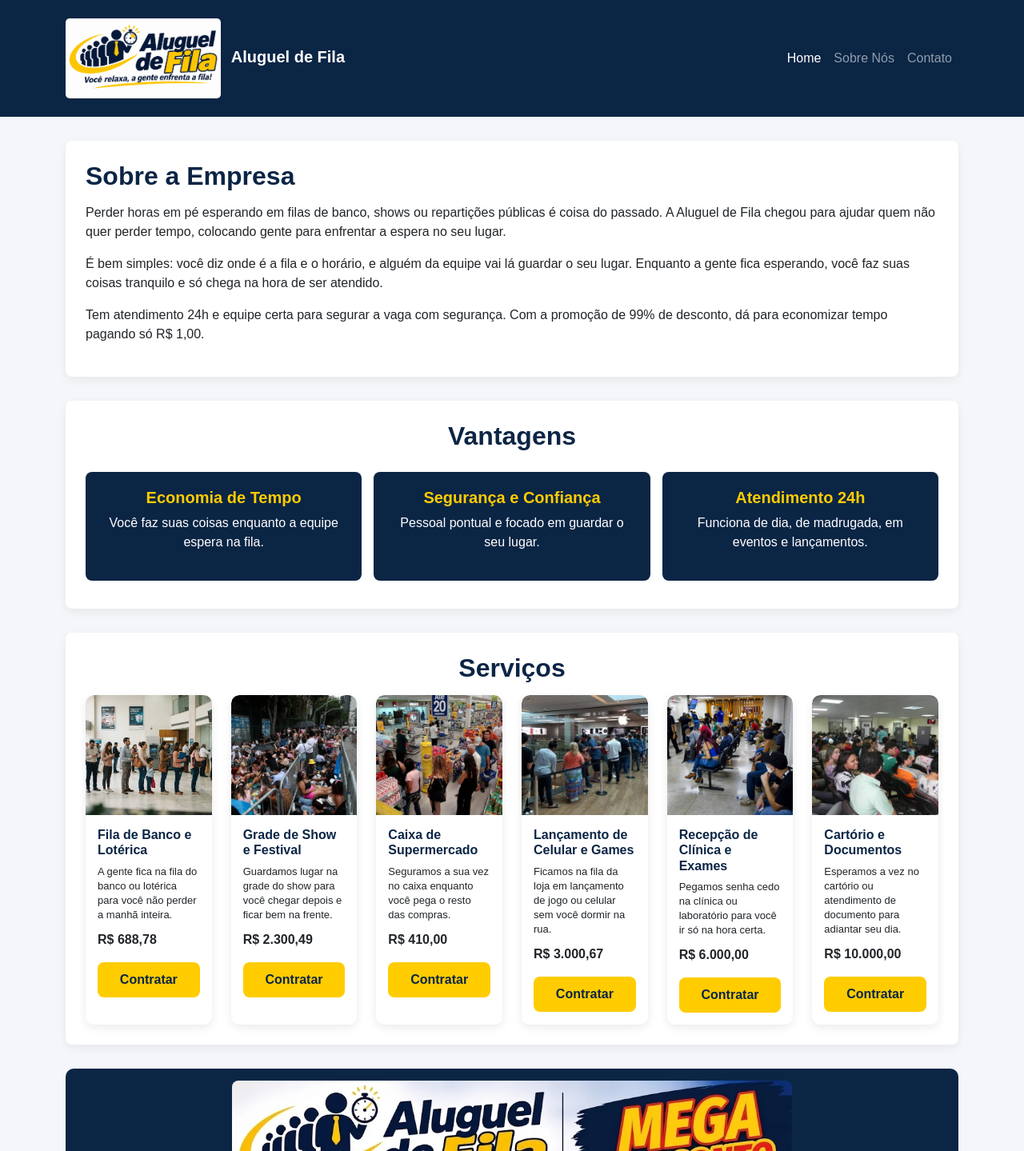
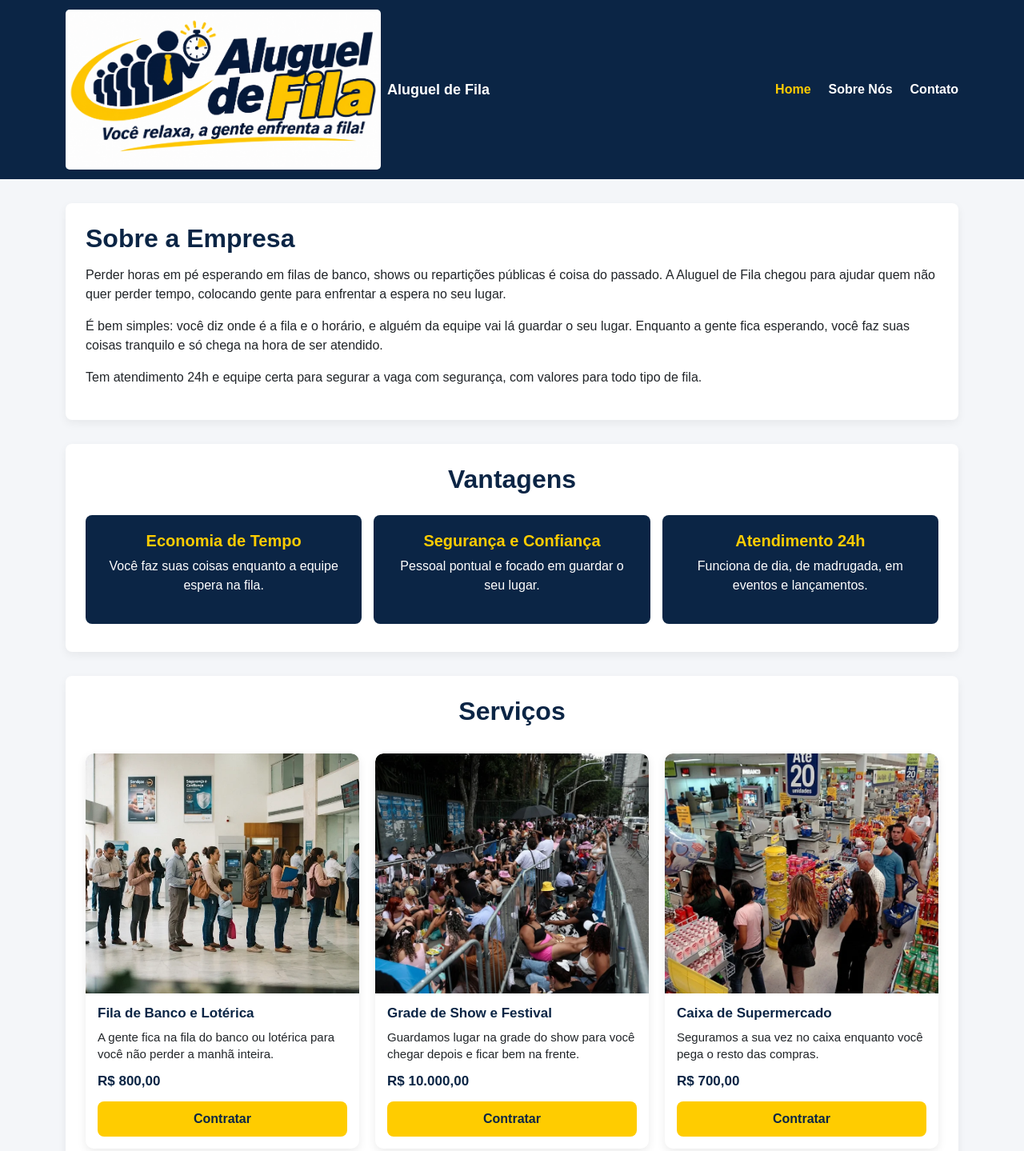
Before and after one commit to viniciuslimavieira1-dot/Projeto-Aluguel-Fila, a plain HTML site: page index.html in a window 1280 px wide. Shown: the top 1439 px of the page at 80% size. Drawn offline with nearby package versions, Linux system fonts and the light colour scheme.

Commit message:
Estilização das páginas

```diff
--- a/index.html
+++ b/index.html
@@ -10,29 +10,16 @@
 <body>
 
     <header>
-        <nav class="navbar navbar-expand-lg navbar-dark">
-            <div class="container">
-                <a class="navbar-brand fw-bold" href="./index.html">
-                    <img src="./img/logo.jpg" alt="Logo Aluguel de Fila" class="logo-topo">
-                    Aluguel de Fila
+        <nav class="container topo-flex">
+            <a class="marca-topo" href="./index.html">
+                <img src="./img/logo.jpg" alt="Logótipo Aluguel de Fila" class="logo-topo">
+                <span>Aluguel de Fila</span>
             </a>
-                <button class="navbar-toggler" type="button" data-bs-toggle="collapse" data-bs-target="#menuNavegacao">
-                    <span class="navbar-toggler-icon"></span>
-                </button>
-                <div class="collapse navbar-collapse" id="menuNavegacao">
-                    <ul class="navbar-nav ms-auto">
-                        <li class="nav-item">
-                            <a class="nav-link active" href="./index.html">Home</a>
-                        </li>
-                        <li class="nav-item">
-                            <a class="nav-link" href="./pages/sobre.html">Sobre Nós</a>
-                        </li>
-                        <li class="nav-item">
-                            <a class="nav-link" href="./pages/contato.html">Contato</a>
-                        </li>
+            <ul class="menu-links">
+                <li><a href="./index.html" class="ativo">Home</a></li>
+                <li><a href="./pages/sobre.html">Sobre Nós</a></li>
+                <li><a href="./pages/contato.html">Contato</a></li>
             </ul>
-                </div>
-            </div>
         </nav>
     </header>
 
@@ -41,7 +28,7 @@
             <h2>Sobre a Empresa</h2>
             <p>Perder horas em pé esperando em filas de banco, shows ou repartições públicas é coisa do passado. A Aluguel de Fila chegou para ajudar quem não quer perder tempo, colocando gente para enfrentar a espera no seu lugar.</p>
             <p>É bem simples: você diz onde é a fila e o horário, e alguém da equipe vai lá guardar o seu lugar. Enquanto a gente fica esperando, você faz suas coisas tranquilo e só chega na hora de ser atendido.</p>
-            <p>Tem atendimento 24h e equipe certa para segurar a vaga com segurança. Com a promoção de 99% de desconto, dá para economizar tempo pagando só R$ 1,00.</p>
+            <p>Tem atendimento 24h e equipe certa para segurar a vaga com segurança, com valores para todo tipo de fila.</p>
         </section>
 
         <section>
@@ -63,77 +50,65 @@
         </section>
 
         <section>
-            <h2 class="text-center">Serviços</h2>
-            <div class="row">
-                <div class="col">
+            <h2 class="text-center mb-4">Serviços</h2>
+            <div class="grade-servicos">
                 <div class="card">
-                        <img src="./img/fila_banco.jpg" class="card-img-top" alt="Fila de Banco">
+                    <img src="./img/fila_banco.jpg" alt="Fila de Banco">
                     <div class="card-body">
-                            <h3 class="card-title h5">Fila de Banco e Lotérica</h3>
+                        <h3 class="card-title">Fila de Banco e Lotérica</h3>
                         <p class="card-text">A gente fica na fila do banco ou lotérica para você não perder a manhã inteira.</p>
-                            <p class="fw-bold">R$ 688,78</p>
+                        <p class="preco-card">R$ 800,00</p>
                         <a href="./pages/contato.html" class="botao">Contratar</a>
                     </div>
                 </div>
-                </div>
 
-                <div class="col">
                 <div class="card">
-                        <img src="./img/fila_show.jpg" class="card-img-top" alt="Fila de Show">
+                    <img src="./img/fila_show.jpg" alt="Fila de Show">
                     <div class="card-body">
-                            <h3 class="card-title h5">Grade de Show e Festival</h3>
+                        <h3 class="card-title">Grade de Show e Festival</h3>
                         <p class="card-text">Guardamos lugar na grade do show para você chegar depois e ficar bem na frente.</p>
-                            <p class="fw-bold">R$ 2.300,49</p>
+                        <p class="preco-card">R$ 10.000,00</p>
                         <a href="./pages/contato.html" class="botao">Contratar</a>
                     </div>
                 </div>
-                </div>
 
-                <div class="col">
                 <div class="card">
-                        <img src="./img/fila_mercado.jpg" class="card-img-top" alt="Fila de Supermercado">
+                    <img src="./img/fila_mercado.jpg" alt="Fila de Supermercado">
                     <div class="card-body">
-                            <h3 class="card-title h5">Caixa de Supermercado</h3>
+                        <h3 class="card-title">Caixa de Supermercado</h3>
                         <p class="card-text">Seguramos a sua vez no caixa enquanto você pega o resto das compras.</p>
-                            <p class="fw-bold">R$ 410,00</p>
+                        <p class="preco-card">R$ 700,00</p>
                         <a href="./pages/contato.html" class="botao">Contratar</a>
                     </div>
                 </div>
-                </div>
 
-                <div class="col">
                 <div class="card">
-                        <img src="./img/fila_lancamento.jpg" class="card-img-top" alt="Lançamento de Eletrônicos">
+                    <img src="./img/fila_lancamento.jpg" alt="Lançamento de Eletrônicos">
                     <div class="card-body">
-                            <h3 class="card-title h5">Lançamento de Celular e Games</h3>
+                        <h3 class="card-title">Lançamento de Celular e Games</h3>
                         <p class="card-text">Ficamos na fila da loja em lançamento de jogo ou celular sem você dormir na rua.</p>
-                            <p class="fw-bold">R$ 3.000,67</p>
+                        <p class="preco-card">R$ 100,00</p>
                         <a href="./pages/contato.html" class="botao">Contratar</a>
                     </div>
                 </div>
-                </div>
 
-                <div class="col">
                 <div class="card">
-                        <img src="./img/fila_hospital.jpg" class="card-img-top" alt="Fila de Clínica">
+                    <img src="./img/fila_hospital.jpg" alt="Fila de Clínica">
                     <div class="card-body">
-                            <h3 class="card-title h5">Recepção de Clínica e Exames</h3>
+                        <h3 class="card-title">Recepção de Clínica e Exames</h3>
                         <p class="card-text">Pegamos senha cedo na clínica ou laboratório para você ir só na hora certa.</p>
-                            <p class="fw-bold">R$ 6.000,00</p>
+                        <p class="preco-card">R$ 380,00</p>
                         <a href="./pages/contato.html" class="botao">Contratar</a>
                     </div>
                 </div>
-                </div>
 
-                <div class="col">
                 <div class="card">
-                        <img src="./img/fila_cartorio.jpg" class="card-img-top" alt="Fila de Cartório">
+                    <img src="./img/fila_cartorio.jpg" alt="Fila de Cartório">
                     <div class="card-body">
-                            <h3 class="card-title h5">Cartório e Documentos</h3>
+                        <h3 class="card-title">Cartório e Documentos</h3>
                         <p class="card-text">Esperamos a vez no cartório ou atendimento de documento para adiantar seu dia.</p>
-                            <p class="fw-bold">R$ 10.000,00</p>
-                            <a href="contato.html" class="botao">Contratar</a>
-                        </div>
+                        <p class="preco-card">R$ 6.800,00</p>
+                        <a href="./pages/contato.html" class="botao">Contratar</a>
                     </div>
                 </div>
             </div>
--- a/style/style.css
+++ b/style/style.css
@@ -8,13 +8,32 @@ body {
 
 header {
     background-color: #0b2545;
-    padding: 10px 0;
+    padding: 12px 0;
+}
+
+header nav {
+    display: flex;
+    justify-content: space-between;
+    align-items: center;
+    gap: 20px;
+}
+
+.marca-topo {
+    display: flex;
+    align-items: center;
+    color: #ffffff;
+    font-weight: bold;
+    font-size: 18px;
+    text-decoration: none;
+}
+
+.marca-topo:hover {
+    color: #ffcc00;
 }
 
 header img,
-nav img,
 .logo-topo {
-    height: 100px;
+    height: 200px;
     width: auto;
     background-color: #ffffff;
     padding: 3px;
@@ -22,13 +41,30 @@ nav img,
     margin-right: 8px;
 }
 
-nav a {
+header ul {
+    display: flex;
+    align-items: center;
+    gap: 22px;
+    list-style: none;
+    margin: 0;
+    padding: 0;
+}
+
+header li {
+    list-style: none;
+    margin: 0;
+    padding: 0;
+}
+
+header ul a {
     color: #ffffff;
     font-weight: bold;
     font-size: 16px;
+    text-decoration: none;
 }
 
-nav a:hover {
+header ul a:hover,
+header ul a.ativo {
     color: #ffcc00;
 }
 
@@ -137,8 +173,8 @@ h2 {
 }
 
 .card img {
-    width: 100%;
-    height: 150px;
+    width: auto;
+    height: 300px;
     object-fit: cover;
     border-top-left-radius: 10px;
     border-top-right-radius: 10px;
@@ -149,16 +185,23 @@ h2 {
 }
 
 .card-title {
-    font-size: 16px;
+    font-size: 17px;
     font-weight: bold;
     color: #0b2545;
     margin-bottom: 8px;
 }
 
 .card-text {
-    font-size: 13px;
-    line-height: 1.4;
+    font-size: 15px;
+    line-height: 1.45;
     margin-bottom: 10px;
+}
+
+.preco-card {
+    font-size: 17px;
+    font-weight: bold;
+    color: #0b2545;
+    margin-bottom: 12px;
 }
 
 .botao {
@@ -266,15 +309,6 @@ form button:hover {
     display: block;
 }
 
-.rodape img {
-    height: 35px;
-    width: auto;
-    background-color: #ffffff;
-    padding: 3px;
-    border-radius: 5px;
-    margin-bottom: 8px;
-}
-
 .rodape p {
     font-size: 30px;
     text-align: center;
```
Also changed, not shown: pages/contato.html (+12 -30 lines), pages/sobre.html (+1 -1 lines). Lines whose indentation alone changed are shown as unchanged.
